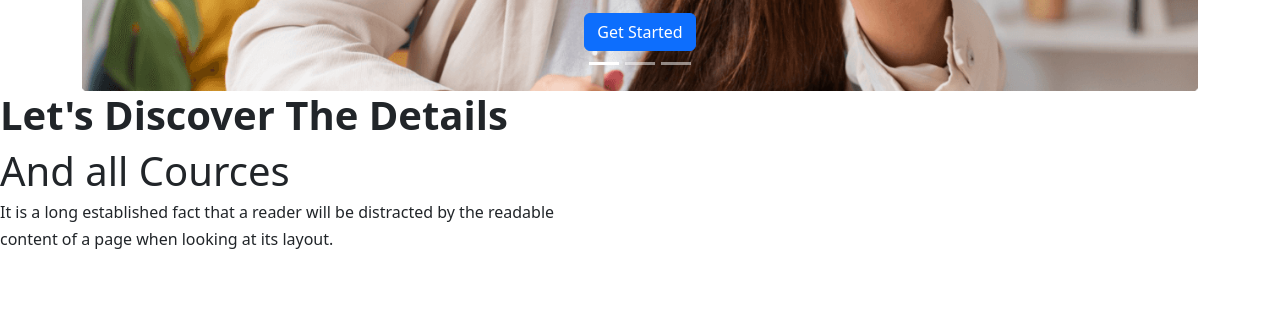
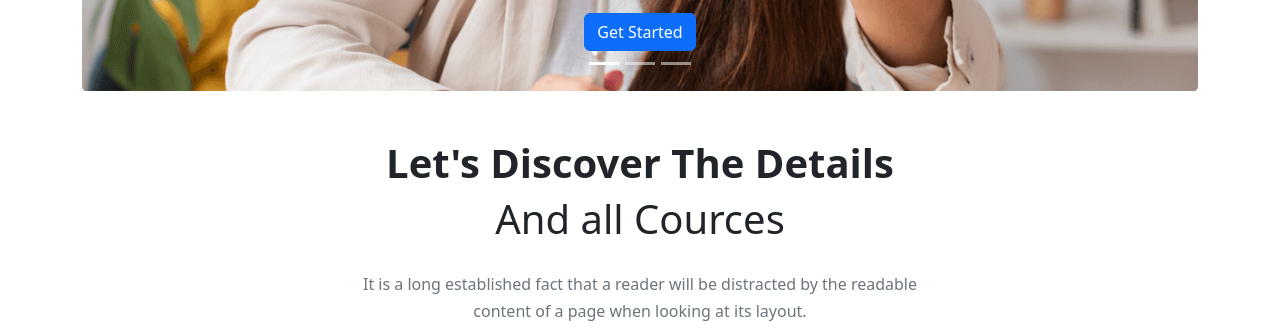
Before and after one commit to Mehedi-Emon/edTech-website, a plain HTML site: page Edtech.html in a window 1280 px wide. Shown: the part 635-964 px from the top of the page. Before the commit the page ends 892 px from the top, so only its background shows below. Drawn offline with nearby package versions, Linux system fonts and the light colour scheme.

Commit message:
text added

```diff
--- a/Edtech.html
+++ b/Edtech.html
@@ -19,6 +19,7 @@
         crossorigin="anonymous"></script>
 
     <!--Nav bar set-->
+    <section>
 
 
         <header>
@@ -77,7 +78,8 @@
                         <img src="images/cover/cover-1.png" class="d-block w-100" alt="...">
                         <div class="carousel-caption d-none d-md-block">
                             <h1 class="bg-dark fw-bold">Get To Learn And Started Digital Learning</h1>
-                        <p class="bg-info">Accelerate your career or business with an online digital skills course in
+                            <p class="bg-info">Accelerate your career or business with an online digital skills course
+                                in
                                 everything from
                                 marketing to coding and beyond.From today - This is your passion</p>
                             <button type="button" class="btn btn-primary">Get Started</button>
@@ -89,7 +91,8 @@
                         <img src="images/cover/cover-3.jpg" class="d-block w-100" alt="...">
                         <div class="carousel-caption d-none d-md-block">
                             <h1 class="bg-dark fw-bold">How To Get Start?</h1>
-                        <p class="bg-info">Closely Study Your Niche. One of the crucial steps of product development is
+                            <p class="bg-info">Closely Study Your Niche. One of the crucial steps of product development
+                                is
                                 to find a problem worth solving.
                                 Outline A Relevant Solution. Now, be more specific.
                                 Choose The Right Software Development Partner.
@@ -113,18 +116,18 @@
 
         </div>
 
+    </section>
+
     <!--Some text after 1st page-->
-
-
-    <div>
+    <div class="text-center mt-5 ">
         <h1 class="fw-bold">Let's Discover The Details</h1>
         <h1>And all Cources</h1>
-        <h6>It is a long established fact that a reader will be distracted by the readable
+        <br>
+        <h6 class="text-muted">It is a long established fact that a reader will be distracted by the readable
         </h6>
-        <h6>content of a page when looking at its layout.
+        <h6 class="text-muted">content of a page when looking at its layout.
         </h6>
     </div>
-
 </body>
 
 </html>
```
Lines whose indentation alone changed are shown as unchanged.
